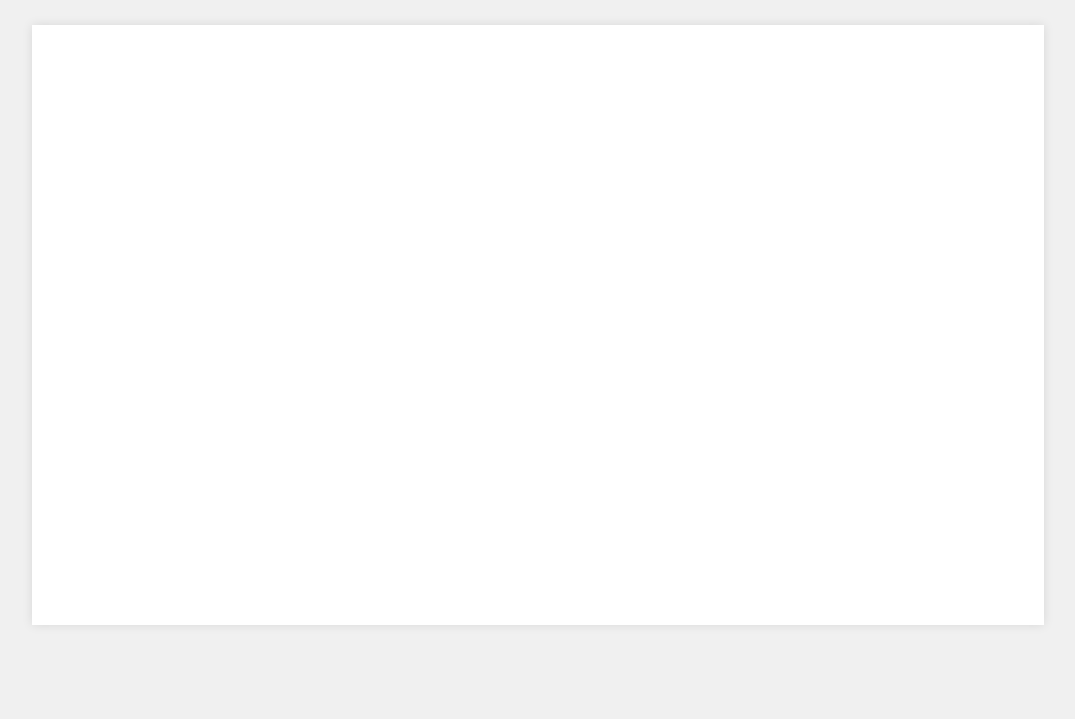
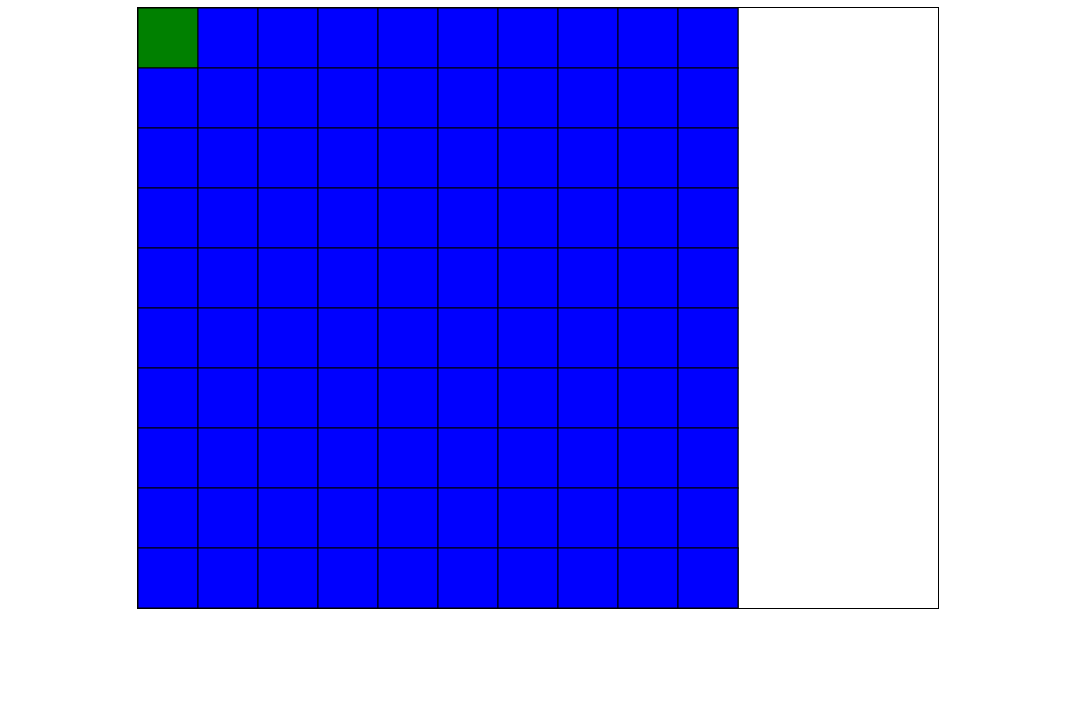
Before and after one commit to dionisioedu/ai-search-visualization, a website with bundled scripts: page index.html in a window 1280 px wide. Shown: the part 81-800 px from the top of the page, without its empty margins (102-1177 px from the left). Built offline with nearby package versions, Linux system fonts and the light colour scheme.

Commit message:
Change to modules with canva visualization

```diff
--- a/index.html
+++ b/index.html
@@ -9,7 +9,7 @@
 </head>
 <body>
     <h1>AI Search Algorithms Visualization</h1>
-    <div id="visualization"></div>
+    <canvas id="visualizationCanvas" width="800" height="600"></canvas>
     <script type="module" src="main.js"></script>
 </body>
 </html>
--- a/main.js
+++ b/main.js
@@ -1,10 +1,8 @@
-import { runBFS } from './algorithms/bfs.js';
-//import { runDFS } from './algorithms/dfs.js';
-//import { runAStar } from './algorithms/a_star.js';
+import { visualizeBFS } from './modules/bfs.js';
 
-// Exemplo de inicialização com BFS
-runBFS('#visualization');
+document.addEventListener('DOMContentLoaded', () => {
+    const canvas = document.getElementById('visualizationCanvas');
+    const ctx = canvas.getContext('2d');
 
-// Você pode trocar por outros algoritmos para testar
-// runDFS('#visualization');
-// runAStar('#visualization');
+    visualizeBFS(ctx);
+});
--- /dev/null
+++ b/modules/bfs.js
@@ -0,0 +1,84 @@
+export function visualizeBFS(ctx) {
+    // Exemplo de grid simples para visualização do BFS
+    const rows = 10;
+    const cols = 10;
+    const grid = createGrid(rows, cols);
+
+    // Posição inicial e final
+    const start = [0, 0];
+    const goal = [9, 9];
+
+    // Desenhar grid inicial
+    drawGrid(ctx, grid, start, goal);
+
+    // Implementação do BFS
+    const queue = [start];
+    const visited = new Set();
+    visited.add(start.toString());
+
+    function bfs() {
+        if (queue.length === 0) {
+            return;
+        }
+
+        const [row, col] = queue.shift();
+
+        if (row === goal[0] && col === goal[1]) {
+            return;
+        }
+
+        const neighbors = getNeighbors(row, col, rows, cols);
+
+        for (const [nRow, nCol] of neighbors) {
+            const neighborKey = [nRow, nCol].toString();
+
+            if (!visited.has(neighborKey)) {
+                queue.push([nRow, nCol]);
+                visited.add(neighborKey);
+
+                // Desenhar a visita no grid
+                drawCell(ctx, nRow, nCol, 'blue');
+            }
+        }
+
+        requestAnimationFrame(bfs);
+    }
+
+    bfs();
+}
+
+function createGrid(rows, cols) {
+    return Array.from({ length: rows }, () => Array(cols).fill(0));
+}
+
+function getNeighbors(row, col, rows, cols) {
+    const neighbors = [];
+
+    if (row > 0) neighbors.push([row - 1, col]);
+    if (row < rows - 1) neighbors.push([row + 1, col]);
+    if (col > 0) neighbors.push([row, col - 1]);
+    if (col < cols - 1) neighbors.push([row, col + 1]);
+
+    return neighbors;
+}
+
+function drawGrid(ctx, grid, start, goal) {
+    const cellSize = 60;
+    ctx.clearRect(0, 0, ctx.canvas.width, ctx.canvas.height);
+
+    for (let row = 0; row < grid.length; row++) {
+        for (let col = 0; col < grid[row].length; col++) {
+            drawCell(ctx, row, col, 'white');
+        }
+    }
+
+    drawCell(ctx, start[0], start[1], 'green');
+    drawCell(ctx, goal[0], goal[1], 'red');
+}
+
+function drawCell(ctx, row, col, color) {
+    const cellSize = 60;
+    ctx.fillStyle = color;
+    ctx.fillRect(col * cellSize, row * cellSize, cellSize, cellSize);
+    ctx.strokeRect(col * cellSize, row * cellSize, cellSize, cellSize);
+}
--- a/style.css
+++ b/style.css
@@ -1,19 +1,10 @@
 body {
-    font-family: Arial, sans-serif;
     display: flex;
     flex-direction: column;
     align-items: center;
-    background-color: #f0f0f0;
+    font-family: Arial, sans-serif;
 }
 
-h1 {
-    margin-top: 20px;
+#visualizationCanvas {
+    border: 1px solid black;
 }
-
-#visualization {
-    width: 80%;
-    height: 600px;
-    background-color: #ffffff;
-    box-shadow: 0 0 10px rgba(0,0,0,0.1);
-    margin-top: 20px;
-}
```
